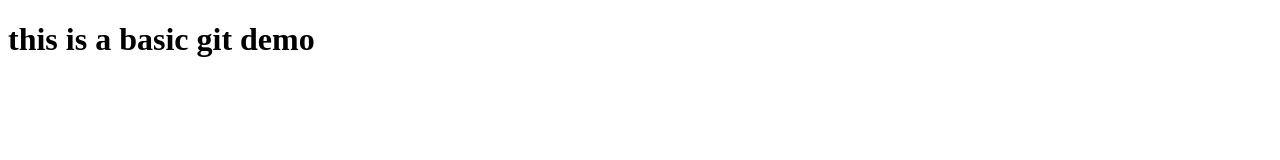
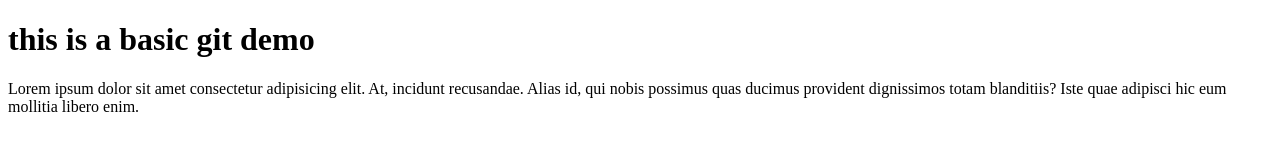
Before and after one commit to SakshiRajpoot/Basic-Demo, a plain HTML site: page index.html in a window 1280 px wide. Drawn offline with Linux system fonts and the light colour scheme.

Commit message:
New Para added

```diff
--- a/index.html
+++ b/index.html
@@ -7,5 +7,6 @@
 </head>
 <body>
     <h1>this is a basic git demo</h1>
+    <p>Lorem ipsum dolor sit amet consectetur adipisicing elit. At, incidunt recusandae. Alias id, qui nobis possimus quas ducimus provident dignissimos totam blanditiis? Iste quae adipisci hic eum mollitia libero enim.</p>
 </body>
 </html>
```
